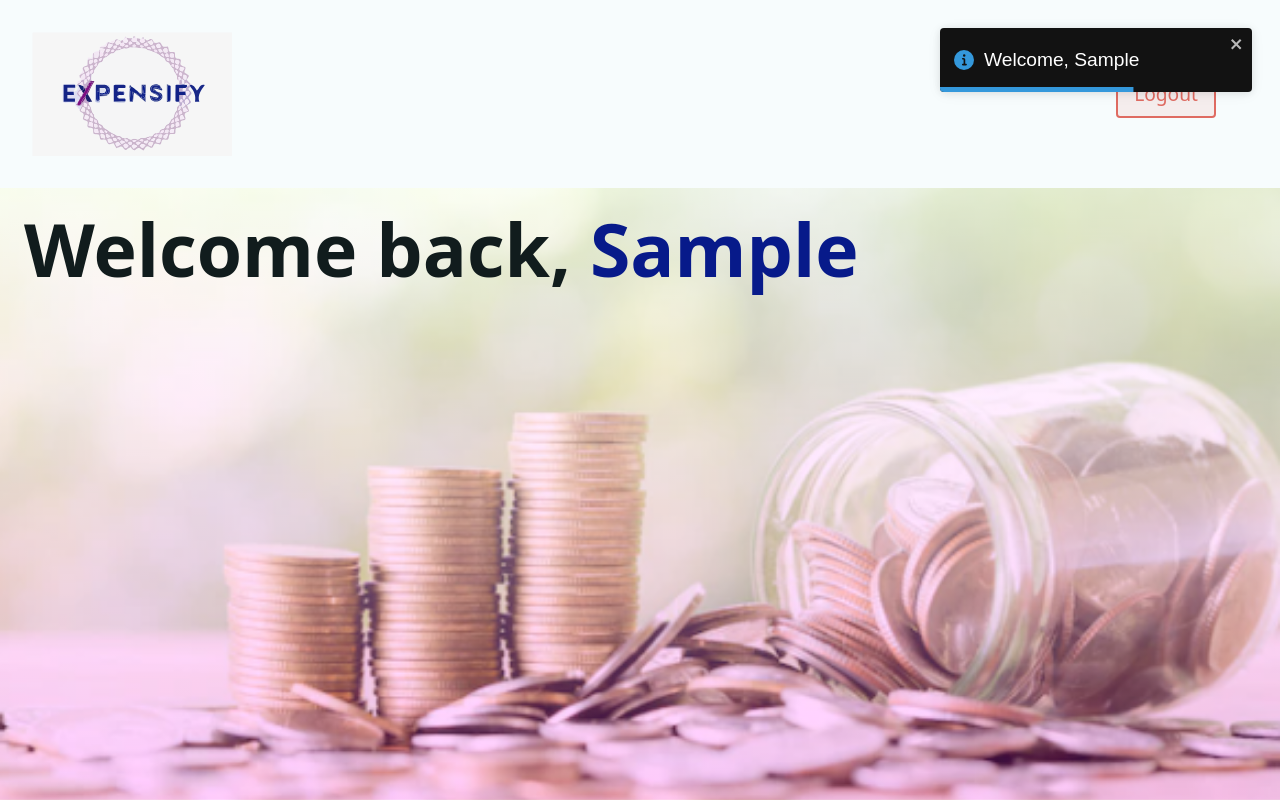
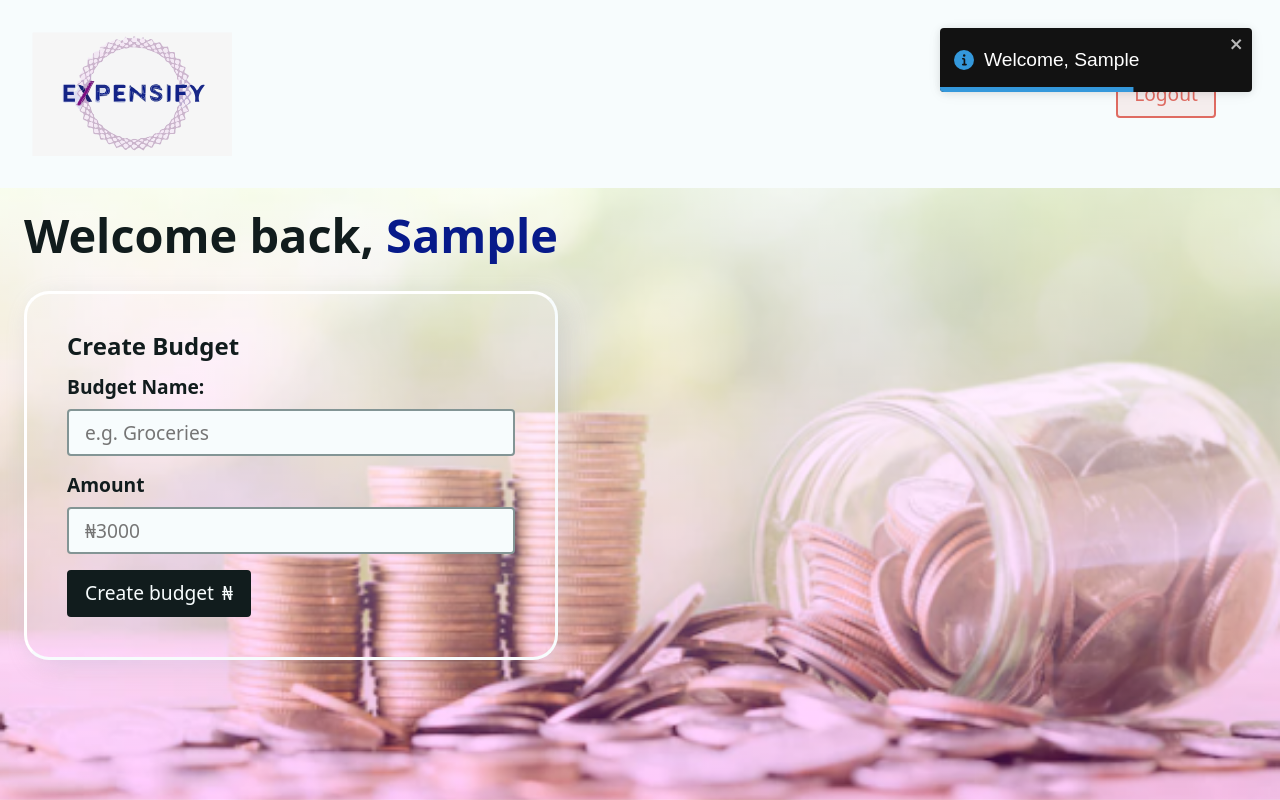
Before and after one commit to ochosteve08/Expensify, a React (Vite) app: page / in a window 1280 px wide. Both pictures are taken after typing "Sample" into the empty fields and a click on the button "Create Account". Built offline with nearby package versions, Linux system fonts and the light colour scheme.

Commit message:
add budget-create-form

```diff
--- a/src/components/AddBudgetForm.jsx
+++ b/src/components/AddBudgetForm.jsx
@@ -1,9 +1,38 @@
-
+import { Form } from "react-router-dom";
 
 const AddBudgetForm = () => {
   return (
-    <div>AddBudgetForm</div>
-  )
-}
+    <div className="form-wrapper">
+      <h3 className="h3">Create Budget</h3>
+      <Form method="post" className="grid-sm">
+        <div className="grid-xs">
+          <label htmlFor="newBudget">Budget Name:</label>
+          <input
+            type="text"
+            name="newBudget"
+            id="newBudget"
+            placeholder="e.g. Groceries"
+            required
+          />
+        </div>
+        <div className="grid-xs">
+          <label htmlFor="newBudgetAmount">Amount</label>
+          <input
+            type="number"
+            step={0.01}
+            placeholder="₦3000"
+            id="newBudgetAmount"
+            name="newBudgetAmount"
+            required
+            inputMode="decimal"
+          />
+        </div>
+        <button className="btn btn--dark">
+          Create budget <span>₦</span>
+        </button>
+      </Form>
+    </div>
+  );
+};
 
-export default AddBudgetForm
+export default AddBudgetForm;
--- a/src/pages/Home.jsx
+++ b/src/pages/Home.jsx
@@ -1,15 +1,18 @@
 /* eslint-disable react/prop-types */
+
+import AddBudgetForm from "../components/AddBudgetForm"
 
 
 const Home = ({username,budgets}) => {
 
   return (
     <div className="dashboard">
-    <h1>Welcome back, <span className="accent">{username}</span></h1>
+    <h2>Welcome back, <span className="accent">{username}</span></h2>
     <div className="grid-sm">
         {budgets}
         <div className="grid-lg">
             <div className="flex-lg">
+            <AddBudgetForm/>
 
             </div>
         </div>
```
